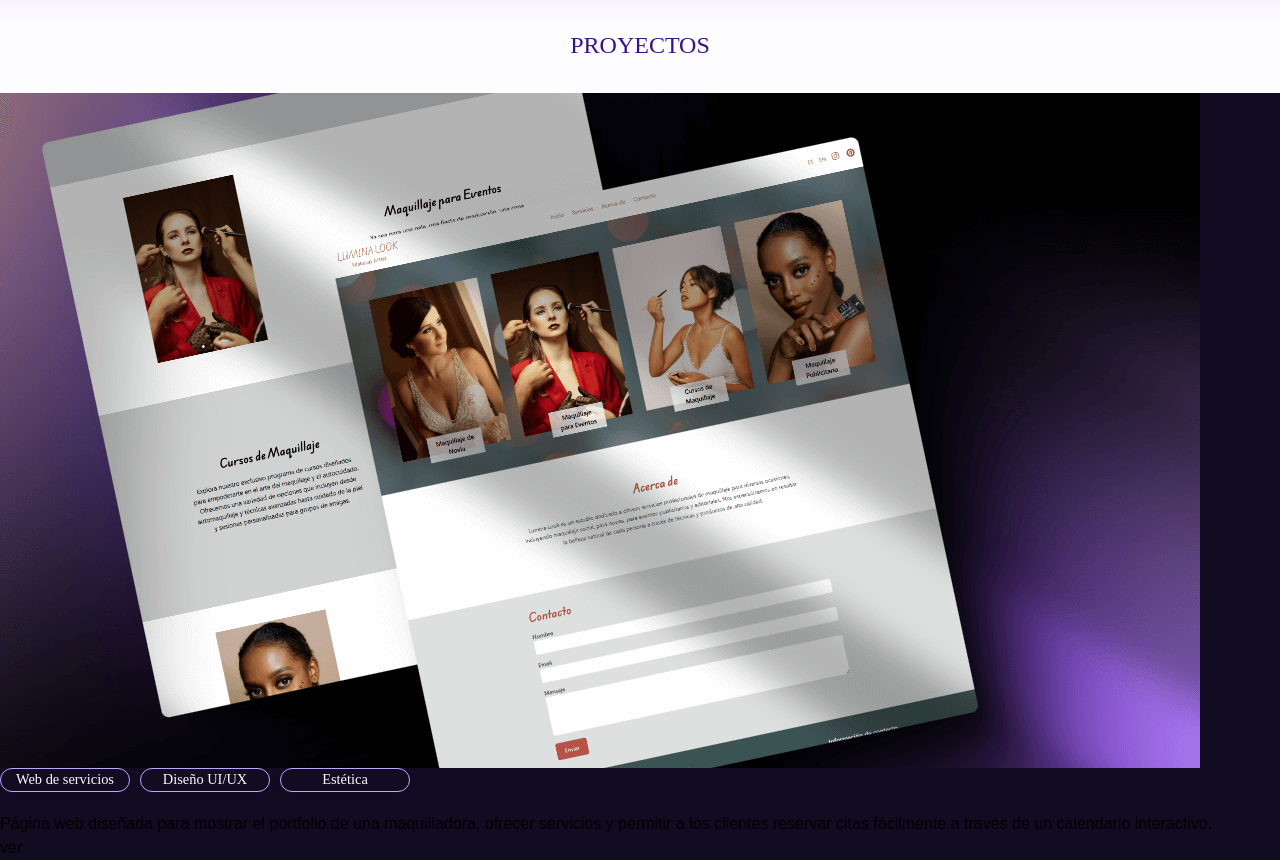
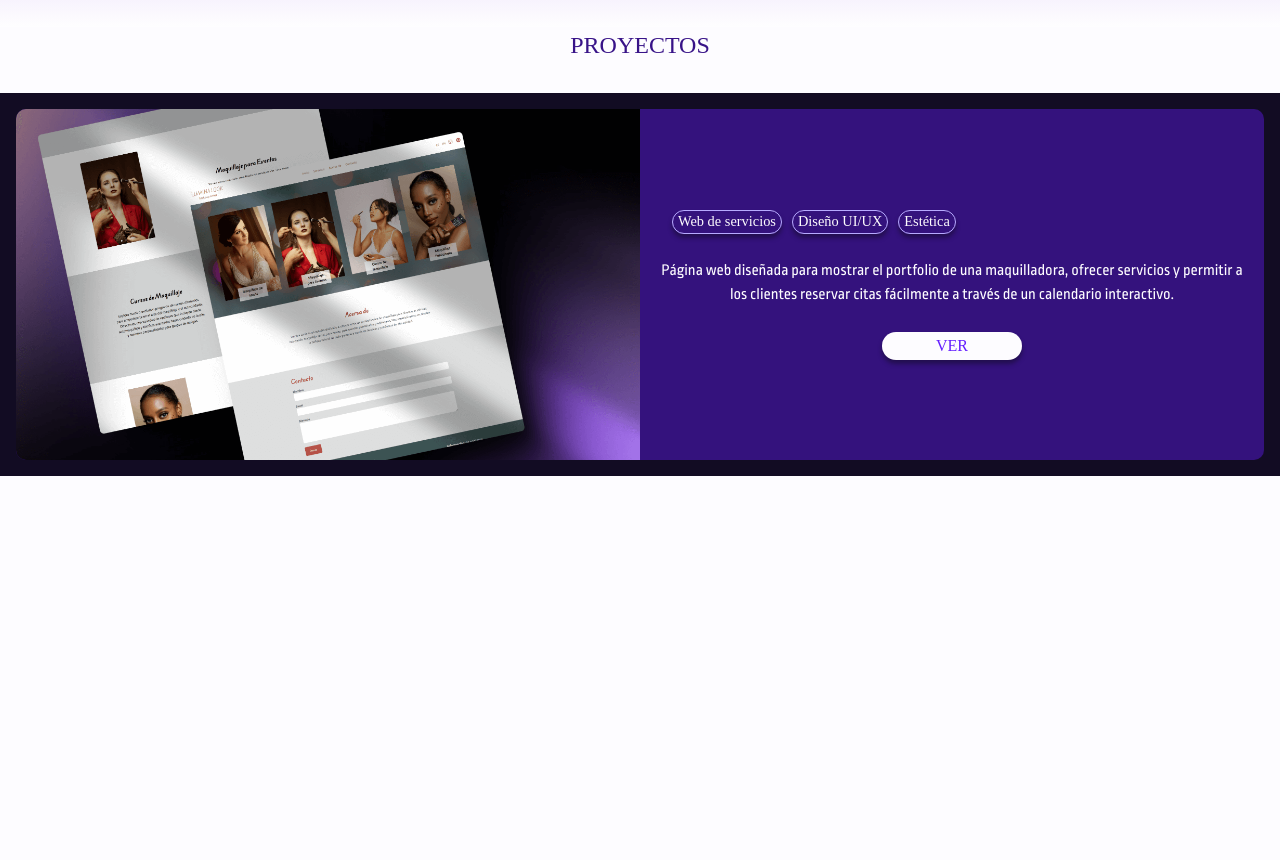
Before and after one commit to AstracodeLAB/new-astracodelab, an Astro site: page / in a window 1280 px wide. Shown: the part 1955-2815 px from the top of the page. After the commit the page ends 2431 px from the top, so only its background shows below. Built offline with nearby package versions, Linux system fonts and the light colour scheme; Astro itself is replaced by a stand-in of ours; a web font is replaced by a local one.

Commit message:
Estructura y estilos de la primera tarjeta para tamaños tablet y desktop

```diff
--- a/src/layouts/components/ProjectsCard.astro
+++ b/src/layouts/components/ProjectsCard.astro
@@ -29,12 +29,12 @@ import ArrowIcon from '../components/icons/arrow.svg';
 <!-- Tamaños tablet y desktop -->
 <div class='projects-card-desktop'>
 	<div class='projects-card-desktop__container'>
-		<img src={MakeupImage.src} alt='Web de maquilladora' />
+		<img class='projects-card-desktop__container-image' src={MakeupImage.src} alt='Web de maquilladora' />
 		<div class='projects-card-desktop__container-content'>
-			<div class='projects-card__pills'>
-				<p class='projects-card__pills-pill'>Web de servicios</p>
-				<p class='projects-card__pills-pill'>Diseño UI/UX</p>
-				<p class='projects-card__pills-pill'>Estética</p>
+			<div class='projects-card-desktop__container-content-pills'>
+				<p class='projects-card-desktop__container-content-pills-pill'>Web de servicios</p>
+				<p class='projects-card-desktop__container-content-pills-pill'>Diseño UI/UX</p>
+				<p class='projects-card-desktop__container-content-pills-pill'>Estética</p>
 			</div>
 			<p class='projects-card-desktop__container-content-text'>
 				Página web diseñada para mostrar el portfolio de una maquilladora, ofrecer servicios y permitir a los clientes
--- a/src/styles/ProjectsCard.scss
+++ b/src/styles/ProjectsCard.scss
@@ -1,11 +1,12 @@
 @use 'sass:map';
 @use './variables.scss' as *;
 
+// Mobile
 .projects-card {
 	position: relative;
 	overflow: hidden;
 
-	@media (min-width: $bp-xs) {
+	@media (min-width: $bp-s) {
 		display: none;
 	}
 
@@ -109,20 +110,92 @@
 		text-transform: uppercase;
 		text-decoration: none;
 		box-shadow: $shadow;
-		transition: background-color 0.3s ease-in-out, color 0.3s ease-in-out, transform 0.3s ease-in-out;
+	}
+}
 
-		&:hover {
-			background: $purple;
+// Tablet y desktop
+.projects-card-desktop {
+	display: none;
+	padding: 16px;
+
+	@media (min-width: $bp-s) {
+		display: block;
+		background-color: $black;
+	}
+
+	&__container {
+		display: flex;
+		background-color: $corner-blueDark;
+		border-radius: 10px;
+
+		&-image {
+			width: 50%;
+			height: auto;
+			border-top-left-radius: 10px;
+			border-bottom-left-radius: 10px;
+			object-fit: cover;
+		}
+
+		&-content {
+			display: flex;
+			flex-direction: column;
 			color: $white;
+			padding: 16px;
+			justify-content: center;
+
+			&-pills {
+				display: flex;
+				flex-wrap: wrap;
+				gap: 10px;
+				margin-bottom: 25px;
+				justify-content: center;
+
+				@media (min-width: $bp-m) {
+					justify-content: flex-start;
+					padding-left: 16px;
+				}
+
+				&-pill {
+					padding: 0 5px;
+					background: transparent;
+					color: $white;
+					border-radius: 16px;
+					border: 1px solid $purple;
+					font-family: map.get($h1, 'font-family');
+					font-size: 0.9rem;
+					box-shadow: $shadow;
+					text-align: center;
+					// width: 130px;
+				}
+			}
+
+			&-text {
+				text-align: center;
+				font-family: map.get($paragraph-desktop, 'font-family');
+				font-size: map.get($paragraph-desktop, 'font-size');
+				line-height: map.get($paragraph-desktop, 'line-heigth');
+				margin-bottom: 25px;
+			}
+
+			&-button {
+				width: 140px;
+				text-align: center;
+				background: $white;
+				color: $cta;
+				padding: 2px 20px;
+				border-radius: 25px;
+				font-family: map.get($h1bold, 'font-family');
+				text-transform: uppercase;
+				text-decoration: none;
+				box-shadow: $shadow;
+				align-self: center;
+				transition: background-color 0.3s ease-in-out, color 0.3s ease-in-out, transform 0.3s ease-in-out;
+
+				&:hover {
+					background: $purple;
+					color: $white;
+				}
+			}
 		}
 	}
 }
-
-.projects-card-desktop {
-	display: none;
-
-	@media (min-width: $bp-xs) {
-		display: flex;
-		background-color: $black;
-	}
-}
```
